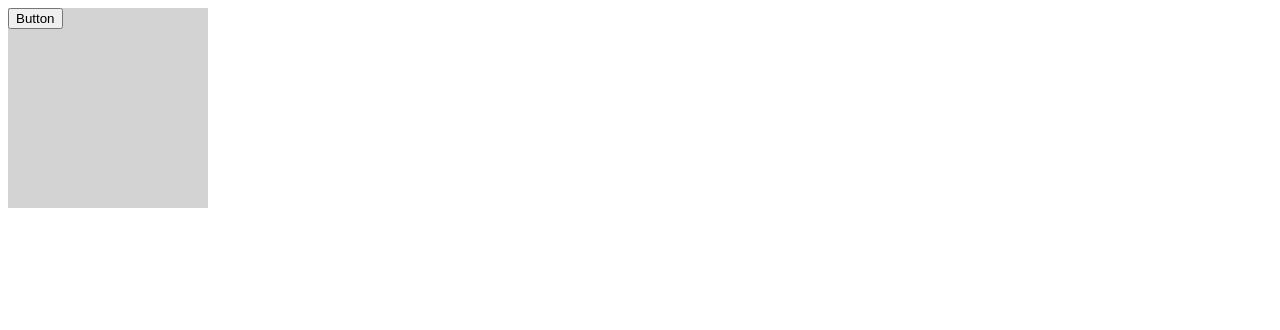
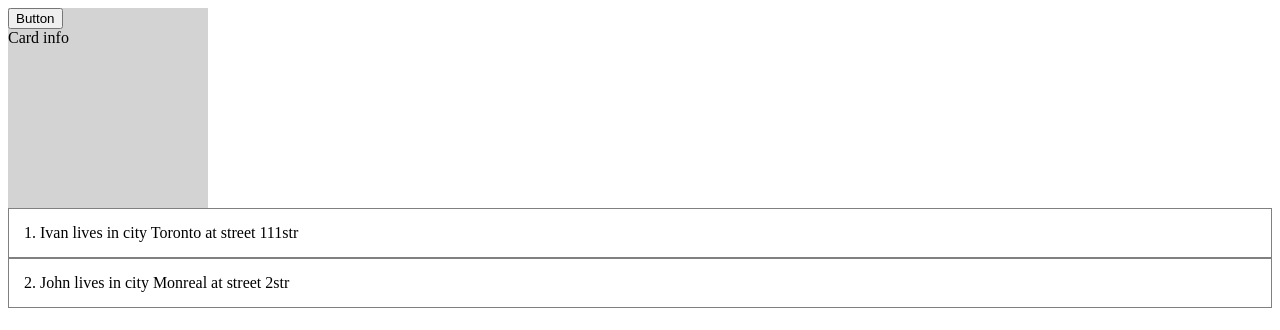
Before and after one commit to Lerik13/react-typescript, a React (Create React App) app: page / in a window 1280 px wide. Shown: the top 330 px of the page. Built offline with nearby package versions, Linux system fonts and the light colour scheme.

Commit message:
add component 'UserList', created type 'IUser' to avoid mistakes in declaring types

```diff
--- a/src/App.tsx
+++ b/src/App.tsx
@@ -1,12 +1,21 @@
 import React from 'react';
 import Card, { CardVariant } from './components/Card';
+import UserList from './components/UserList';
+import { IUser } from './types/types';
 
 const App = () => {
+	const users: IUser[] = [
+		{id: 1, name:'Ivan', email: 'aaa1@aa.aa', address: {city: 'Toronto', street: '111str', zipcode: 'Y4R C6E'}},
+		{id: 2, name:'John', email: 'bbb1@bb.bb', address: {city: 'Monreal', street: '2str', zipcode: 'W1V C6E'}},
+	]
+
 	return (
 		<div>
-			<Card onClick={(num) => console.log('click', num)} variant={CardVariant.primary} width='200px' height='200px'>
+			<Card variant={CardVariant.primary} width='200px' height='200px'>
 				<button>Button</button>
+				<div>Card info</div>
 			</Card>
+			<UserList users={users} />
 		</div>
 	);
 };
--- a/src/components/Card.tsx
+++ b/src/components/Card.tsx
@@ -1,4 +1,4 @@
-import React, {FC, useState} from 'react';
+import React, {FC} from 'react';
 
 export enum CardVariant { // Enumeration
 	outlined = 'outlined',
@@ -8,7 +8,6 @@ interface CardProps {
 	width?: string;
 	height?: string;
 	variant: CardVariant;
-	onClick: (num: number) => void;
 }
 
 const Card: FC<CardProps> =
@@ -16,16 +15,13 @@ const Card: FC<CardProps> =
 		width,
 		height,
 		variant,
-		onClick,
 		children
 	}) => {
-	const [state, setState] = useState(0);
 		return (
 			<div style={{width, height,
 				border: variant === CardVariant.outlined ? '1px solid gray' : 'none',
 				background: variant === CardVariant.primary ? 'lightgray' : ''
 			}}
-				onClick={() => onClick(state)}
 			>
 				{children}
 			</div>
--- /dev/null
+++ b/src/components/UserList.tsx
@@ -0,0 +1,20 @@
+import React, { FC } from 'react';
+import { IUser } from '../types/types';
+
+interface UserListProps {
+	users: IUser[]
+}
+
+const UserList: FC<UserListProps> = ({users}) => {
+	return (
+		<div>
+			{users.map(user =>
+				<div key={user.id} style={{padding: 15, border: '1px solid gray'}}>
+					{user.id}. {user.name} lives in city {user.address.city} at street {user.address.street}
+				</div>
+			)}
+		</div>
+	);
+};
+
+export default UserList;
--- /dev/null
+++ b/src/types/types.tsx
@@ -0,0 +1,11 @@
+export interface IAddress {
+	street: string;
+	city: string;
+	zipcode: string;
+}
+export interface IUser {
+	id: number;
+	name: string;
+	email: string;
+	address: IAddress;
+}
```
